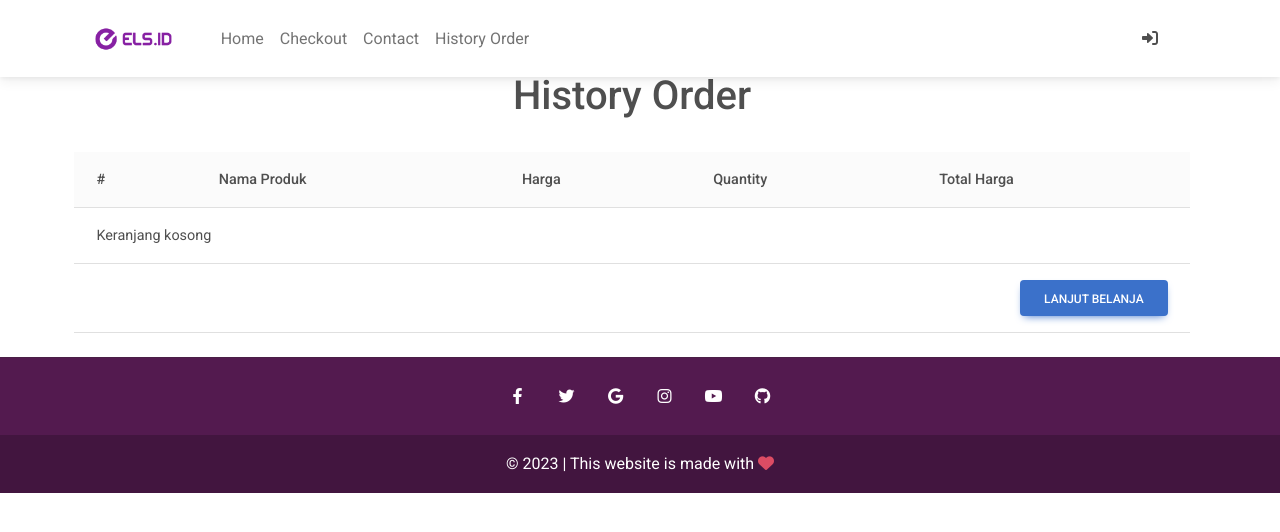
After one commit to miaamelia12/ecommerce-django-project, a Django app: page /history/ in a window 1280 px wide. The commit adds this page. Shown: the top 532 px of the page. Run offline with Django 4.2, Linux system fonts and the light colour scheme.

Commit message:
history order

```diff
--- a/ecommerce-django-project-all_auth/ecomm/ecomm/templates/base.html
+++ b/ecommerce-django-project-all_auth/ecomm/ecomm/templates/base.html
@@ -4,7 +4,7 @@
 <html lang="en">
   <head>
 
-    <title>e-commerce {% block head_title %}{% endblock %}</title>
+    <title>ELS.ID {% block head_title %}{% endblock %}</title>
     {% block extra_head %}
     {% endblock %}
 
@@ -13,7 +13,7 @@
     <meta http-equiv="x-ua-compatible" content="ie=edge" />
 
     <!-- MDB icon -->
-    <link rel="icon" href="{% static 'img/mdb-favicon.ico' %}" type="image/x-icon" />
+    <link rel="icon" href="{% static 'img/icon.png' %}" type="image/x-icon" />
     <!-- Font Awesome -->
     <link
       rel="stylesheet"
--- /dev/null
+++ b/ecommerce-django-project-all_auth/ecomm/ecomm/templates/history_order.html
@@ -0,0 +1,92 @@
+{% extends "base.html" %}
+
+{% block content %}
+<div class="container">
+    <div class="row">
+        <div class="col-12 mt-4 mb-4">
+            <h1 class="text-center">History Order</h1>
+        </div>
+    </div>
+    <table class="table align-middle mb-0 bg-white">
+        <thead class="bg-light">
+        <tr>
+            <th>#</th>
+            <th>Nama Produk</th>
+            <th>Harga</th>
+            <th>Quantity</th>
+            <th>Total Harga</th>
+        </tr>
+        </thead>
+        <tbody>
+            {% for pItem in keranjang.produk_items.all %}
+            <tr>
+                <td scope="row">
+                    {{ forloop.counter }}
+                </td>
+                <td>
+                    <a href="{% url 'toko:produk-detail' pItem.produk_item.slug %}">
+                        <div class="d-flex align-items-center">
+                            <img
+                                src="{{ pItem.produk_item.gambar.url }}"
+                                alt=""
+                                style="width: 45px; height: 45px"
+                                class="rounded-circle"
+                                />
+                            <div class="ms-3">
+                            <p class="fw-bold mb-1">{{ pItem.produk_item.nama_produk }}</p>
+                            <p class="text-muted mb-0"> {{ pItem.produk_item.deskripsi|truncatewords:10 }}</p>
+                            </div>
+                        </div>
+                    </a>
+                </td>
+                <td>
+                    <div>$
+                        {% if pItem.produk_item.harga_diskon %}
+                        {{ pItem.produk_item.harga_diskon }}
+                        {% else %}
+                        {{ pItem.produk_item.harga }}
+                        {% endif %}
+                    </div>
+                </td>
+                <td>{{ pItem.quantity }}</td>
+                <td>
+                    {% if pItem.produk_item.harga_diskon %}
+                    ${{ pItem.get_total_harga_diskon_item }}
+                    <span class="badge badge-danger rounded-pill d-inline">Hemat ${{ pItem.get_total_hemat_item }}</span>
+                    {% else %}
+                    ${{ pItem.get_total_harga_item }}
+                    {% endif %}
+                </td>
+            </tr>
+            {% empty %}
+            <tr>
+                <td colspan='5'>Keranjang kosong</td>
+            </tr>
+            <tr>
+                <td colspan="5">
+                <a class="btn btn-primary float-end" href="{% url 'toko:home-produk-list' %}">Lanjut belanja</a>
+                </td>
+            </tr>
+            {% endfor %}
+
+            {% if keranjang.get_total_harga_order %}
+            <tr>
+                <td colspan="4"><b>Total Belanja</b></td>
+                <td><b>${{ keranjang.get_total_harga_order }}</b>
+                    {% if keranjang.get_total_hemat_order %}
+                    <span class="badge badge-danger">Hemat ${{ keranjang.get_total_hemat_order }}</span>
+                    {% endif %}
+                </td>
+            </tr>
+
+            <tr>
+                <td colspan="5">
+                <a class='btn btn-info float-end ml-2' href="{% url 'toko:checkout' %}">Checkout</a>
+                <a class='btn btn-danger' href="{% url 'toko:home-produk-list' %}">Lanjut belanja</a>
+                </td>
+            </tr>
+            {% endif %}
+        </tbody>
+  </table>
+</div>
+{% endblock content %}
--- a/ecommerce-django-project-all_auth/ecomm/ecomm/templates/home.html
+++ b/ecommerce-django-project-all_auth/ecomm/ecomm/templates/home.html
@@ -50,6 +50,7 @@
 
                     <!-- Search -->
                     <form class="w-auto py-1 d-flex justify-content-between" style="max-width: 15rem">
+                      {% csrf_token %}
                       <input type="search" class="form-control rounded-0" placeholder="Search" aria-label="Search" name="search" value="{{search}}">
                       <input type="hidden" class="form-control rounded-0" placeholder="Search" aria-label="Search" name="kategori" value="{{kategori_filter}}">
                         <input type="submit" class="form-control rounded-0" placeholder="Search" aria-label="Search" value="🔍" style="max-width: 3rem">
--- a/ecommerce-django-project-all_auth/ecomm/ecomm/templates/navbar.html
+++ b/ecommerce-django-project-all_auth/ecomm/ecomm/templates/navbar.html
@@ -1,4 +1,5 @@
 {% load cart_template_tags %}
+{% load static %}
 
 <!-- Navbar -->
 <nav class="navbar fixed-top navbar-expand-lg navbar-light bg-white">
@@ -22,23 +23,26 @@
         <!-- Navbar brand -->
         <a class="navbar-brand mt-2 mt-sm-0" href="#">
             <img
-            src="https://mdbcdn.b-cdn.net/img/logo/mdb-transaprent-noshadows.webp"
-            height="20"
-            alt="MDB Logo"
+            src="{% static 'img/logo.png' %}"
+            height="50"
+            alt="ELS.ID Logo"
             loading="lazy"
             />
         </a>
         <!-- Left links -->
         <ul class="navbar-nav me-auto mb-2 mb-lg-0">
             <li class="nav-item active">
-            <a class="nav-link " href="/">Home</a>
+                <a class="nav-link " href="/">Home</a>
             </li>
             <li class="nav-item">
-            <a class="nav-link" href="{% url 'toko:checkout' %}">Checkout</a>
+                <a class="nav-link" href="{% url 'toko:checkout' %}">Checkout</a>
             </li>
             <li class="nav-item">
                 <a class="nav-link" href="/contact">Contact</a>
-                </li>
+            </li>
+            <li class="nav-item">
+                <a class="nav-link" href="/history">History Order</a>
+            </li>
         </ul>
         <!-- Left links -->
         </div>
--- a/ecommerce-django-project-all_auth/ecomm/toko/urls.py
+++ b/ecommerce-django-project-all_auth/ecomm/toko/urls.py
@@ -14,4 +14,5 @@ urlpatterns = [
      path('paypal-return/', views.paypal_return, name='paypal-return'),
      path('paypal-cancel/', views.paypal_cancel, name='paypal-cancel'),
      path('contact/', views.KontakView.as_view(), name='kontak'),
+     path('history/', views.HistoryView.as_view(), name='history'),
 ]
--- a/ecommerce-django-project-all_auth/ecomm/toko/views.py
+++ b/ecommerce-django-project-all_auth/ecomm/toko/views.py
@@ -250,3 +250,6 @@ def paypal_cancel(request):
 
 class KontakView(generic.TemplateView):
     template_name = 'kontak.html'
+
+class HistoryView(generic.TemplateView):
+    template_name = 'history_order.html'
```
Also changed, not shown: ecommerce-django-project-all_auth/ecomm/ecomm/templates/product_detail.html (+38 -0 lines), ecommerce-django-project-all_auth/ecomm/toko/admin.py (+6 -1 lines), ecommerce-django-project-all_auth/ecomm/toko/models.py (+12 -2 lines), ecommerce-django-project-all_auth/ecomm/static/img/icon.png (added), ecommerce-django-project-all_auth/ecomm/static/img/logo.png (added), ecommerce-django-project-all_auth/ecomm/toko/migrations/0009_alter_produkitem_kategori.py (added), ecommerce-django-project-all_auth/ecomm/toko/migrations/0010_review.py (added).
